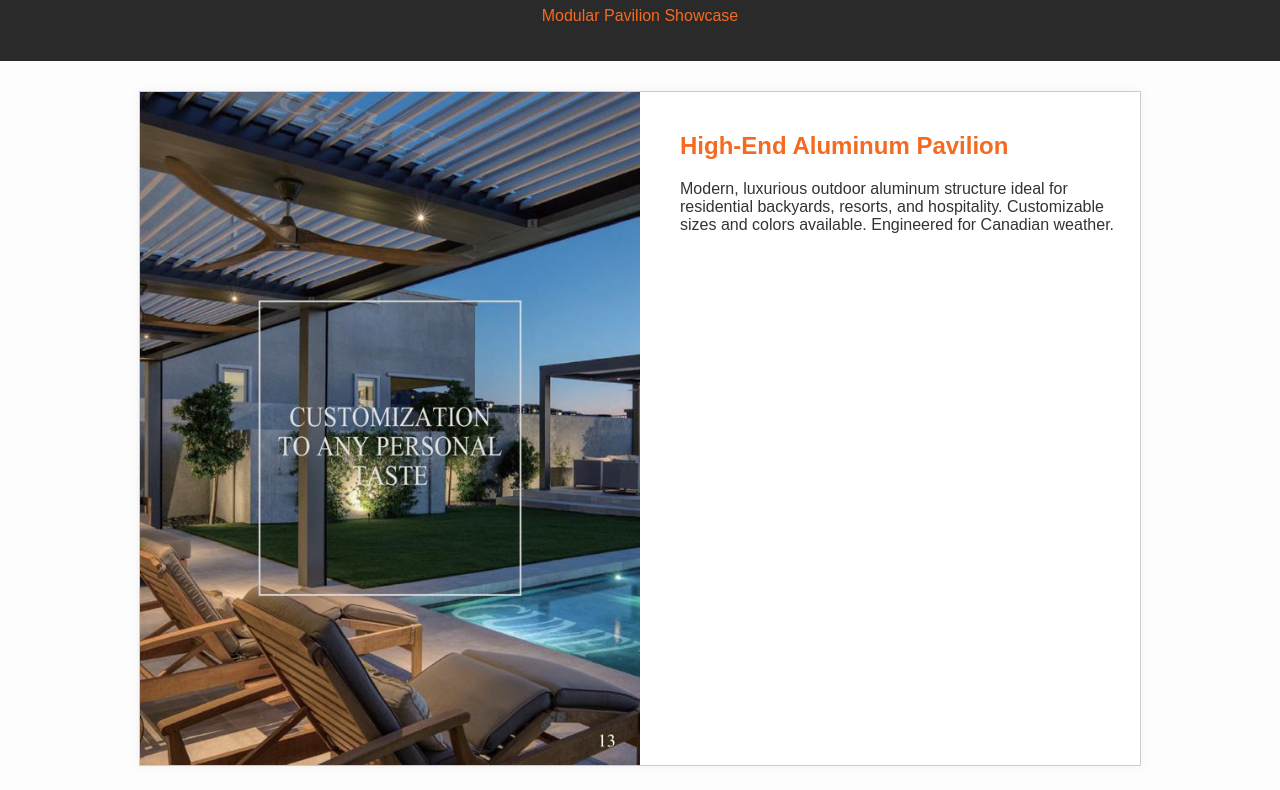
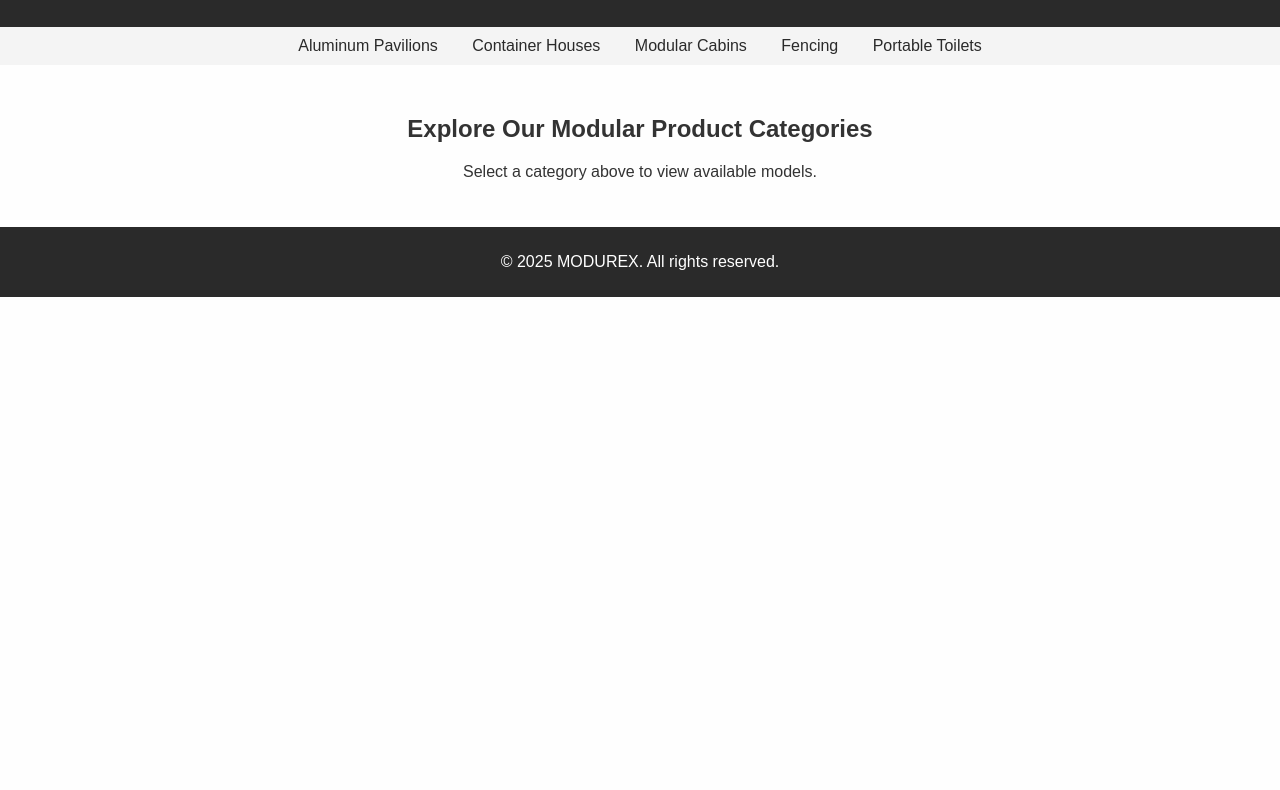
Before and after one commit to badpanda1995/company-site-demo, a plain HTML site: page index.html in a window 1280 px wide. Shown: the part 93-883 px from the top of the page. After the commit the page ends 800 px from the top, so only its background shows below. Drawn offline with Linux system fonts and the light colour scheme.

Commit message:
Upload MODUREX product showcase

```diff
--- a/index.html
+++ b/index.html
@@ -2,25 +2,22 @@
 <html lang="en">
 <head>
   <meta charset="UTF-8" />
-  <title>MODUREX | Pavilion Product Showcase</title>
+  <title>MODUREX | Products</title>
   <link rel="stylesheet" href="style.css" />
 </head>
 <body>
-  <header>
-    <h1>MODUREX</h1>
-    <p>Modular Pavilion Showcase</p>
-  </header>
+  <header><h1>MODUREX</h1></header>
+  <nav>
+    <a href="pavilions.html">Aluminum Pavilions</a>
+    <a href="#">Container Houses</a>
+    <a href="#">Modular Cabins</a>
+    <a href="#">Fencing</a>
+    <a href="#">Portable Toilets</a>
+  </nav>
   <main>
-    <div class="product-card">
-      <img src="product-pavilion.jpg" alt="Aluminum Pavilion">
-      <div class="product-info">
-        <h2>High-End Aluminum Pavilion</h2>
-        <p>Modern, luxurious outdoor aluminum structure ideal for residential backyards, resorts, and hospitality. Customizable sizes and colors available. Engineered for Canadian weather.</p>
-      </div>
-    </div>
+    <h2>Explore Our Modular Product Categories</h2>
+    <p>Select a category above to view available models.</p>
   </main>
-  <footer>
-    <p>© 2025 MODUREX. All rights reserved.</p>
-  </footer>
+  <footer><p>© 2025 MODUREX. All rights reserved.</p></footer>
 </body>
 </html>
--- a/style.css
+++ b/style.css
@@ -1,7 +1,7 @@
 body {
   font-family: Arial, sans-serif;
   margin: 0;
-  background-color: #fdfdfd;
+  background-color: #fefefe;
   color: #333;
 }
 header {
@@ -10,32 +10,34 @@ header {
   padding: 20px;
   text-align: center;
 }
+nav {
+  background-color: #F4F4F4;
+  padding: 10px;
+  text-align: center;
+}
+nav a {
+  margin: 0 15px;
+  color: #2A2A2A;
+  text-decoration: none;
+}
+main {
+  padding: 30px;
+  text-align: center;
+}
+.product-grid {
+  display: flex;
+  flex-wrap: wrap;
+  justify-content: center;
+  gap: 20px;
+}
+.product-grid img {
+  max-width: 45%;
+  border-radius: 5px;
+  box-shadow: 0 0 8px rgba(0,0,0,0.1);
+}
 footer {
   background-color: #2A2A2A;
   color: white;
+  padding: 10px;
   text-align: center;
-  padding: 10px;
 }
-main {
-  padding: 30px;
-  display: flex;
-  justify-content: center;
-}
-.product-card {
-  max-width: 1000px;
-  border: 1px solid #ccc;
-  box-shadow: 0 0 10px rgba(0,0,0,0.05);
-  display: flex;
-  gap: 20px;
-  background: white;
-}
-.product-card img {
-  width: 50%;
-  object-fit: cover;
-}
-.product-info {
-  padding: 20px;
-}
-.product-info h2 {
-  color: #F46A21;
-}
```
Also changed, not shown: pavilions.html (added, +25 -0 lines), pavilion-front.jpg (added), pavilion-night.jpg (added), pavilion-top1.jpg (added), pavilion-top2.jpg (added).
